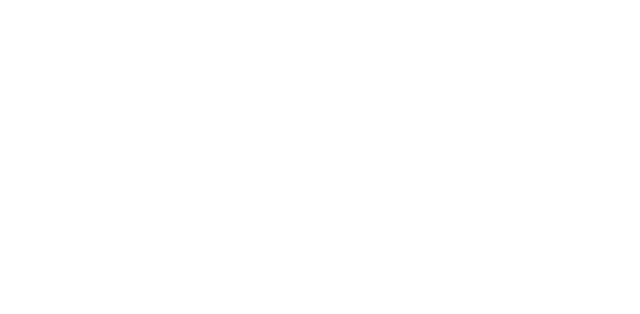
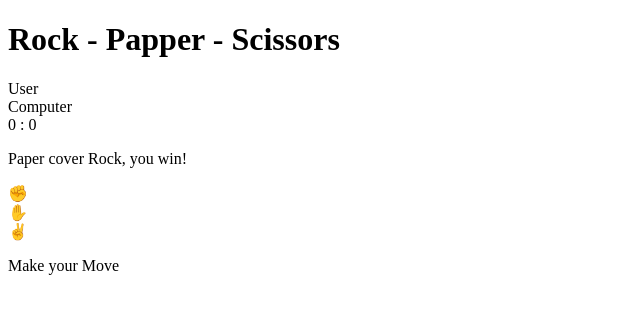
Before and after one commit to Tulio-Rangel/Rock-Papper-Scissors, a plain HTML site: page index.html in a window 1280 px wide. Shown: the whole page, without its empty margins (0-640 px from the left). Drawn offline with Linux system fonts and the light colour scheme.

Commit message:
html done

```diff
--- a/index.html
+++ b/index.html
@@ -4,9 +4,29 @@
     <meta charset="UTF-8">
     <meta http-equiv="X-UA-Compatible" content="IE=edge">
     <meta name="viewport" content="width=device-width, initial-scale=1.0">
-    <title>Rock - Paper - Scissor Game</title>
+    <title>Rock - Papper - Scissors Game</title>
 </head>
 <body>
+    <header>
+        <h1>Rock - Papper - Scissors</h1>
+    </header>
 
+    <div class="scoreBoard">
+        <div id="userLabel" class="badge">User</div>
+        <div id="computerLaber" class="badge">Computer</div>
+        <span id="userScore">0</span> : <span id="computerScore">0</span>
+    </div>
+
+    <div class="result">
+        <p>Paper cover Rock, you win!</p>
+    </div>
+
+    <div class="choices">
+        <div class="choice" id="rock">✊</div>
+        <div class="choice" id="papper">✋</div>
+        <div class="choice" id="scissors">✌</div>
+    </div>
+
+    <p id="message">Make your Move</p>
 </body>
 </html>
```
